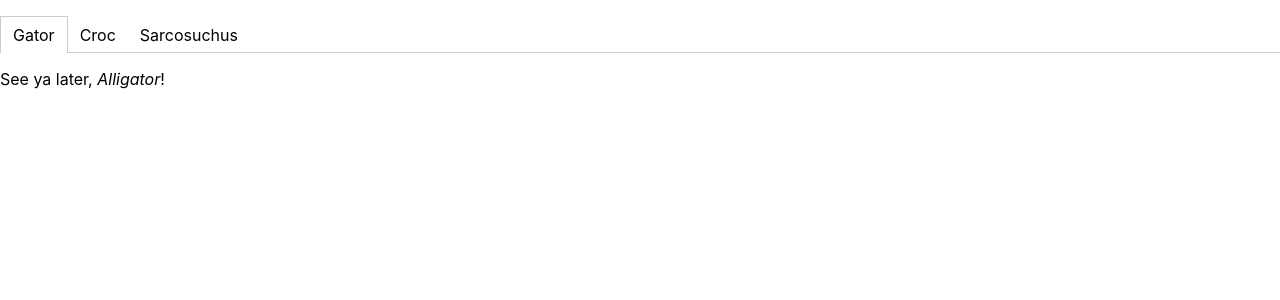
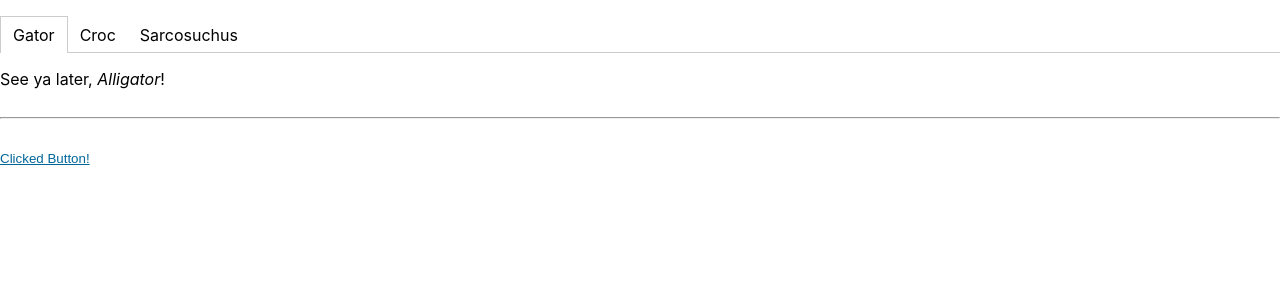
Before and after one commit to neohed/clean-components, a React (Create React App) app: page / in a window 1280 px wide. Shown: the top 300 px of the page. Built offline with nearby package versions, Linux system fonts and the light colour scheme.

Commit message:
Added "link" button

```diff
--- a/src/App.js
+++ b/src/App.js
@@ -1,6 +1,7 @@
 import React from 'react';
 import Tabs from './components/Tabs'
 import './App.css';
+import CleanButton from "./components/CleanButton";
 
 function App() {
   return (
@@ -16,6 +17,13 @@ function App() {
           Nothing to see here, this tab is <em>extinct</em>!
         </div>
       </Tabs>
+      <br/>
+      <hr/>
+      <br/>
+      <CleanButton
+          text={'Clicked Button!'}
+          clickHandler={txt => console.log(txt)}
+      />
     </div>
   );
 }
--- /dev/null
+++ b/src/components/CleanButton.js
@@ -0,0 +1,15 @@
+import React from 'react'
+import './cleanButton.css'
+
+const CleanButton = ({text, clickHandler}) => (
+    <button
+        className={'clean-button'}
+        onClick={clickHandler}
+    >
+        {
+            text
+        }
+    </button>
+);
+
+export default CleanButton;
--- a/src/components/Tabs.js
+++ b/src/components/Tabs.js
@@ -1,5 +1,5 @@
 import React, { useState } from 'react';
-import './Tabs.css'
+import './tabs.css'
 
 const Tabs = ({children}) => {
     const [activeTab, setActiveTab] = useState(children[0].props.label);
--- /dev/null
+++ b/src/components/cleanButton.css
@@ -0,0 +1,8 @@
+.clean-button {
+    background: none;
+    border: none;
+    padding: 0;
+    color: #069;
+    text-decoration: underline;
+    cursor: pointer;
+}
```
Also changed, not shown: src/components/tabs.css (renamed from src/components/Tabs.css).
